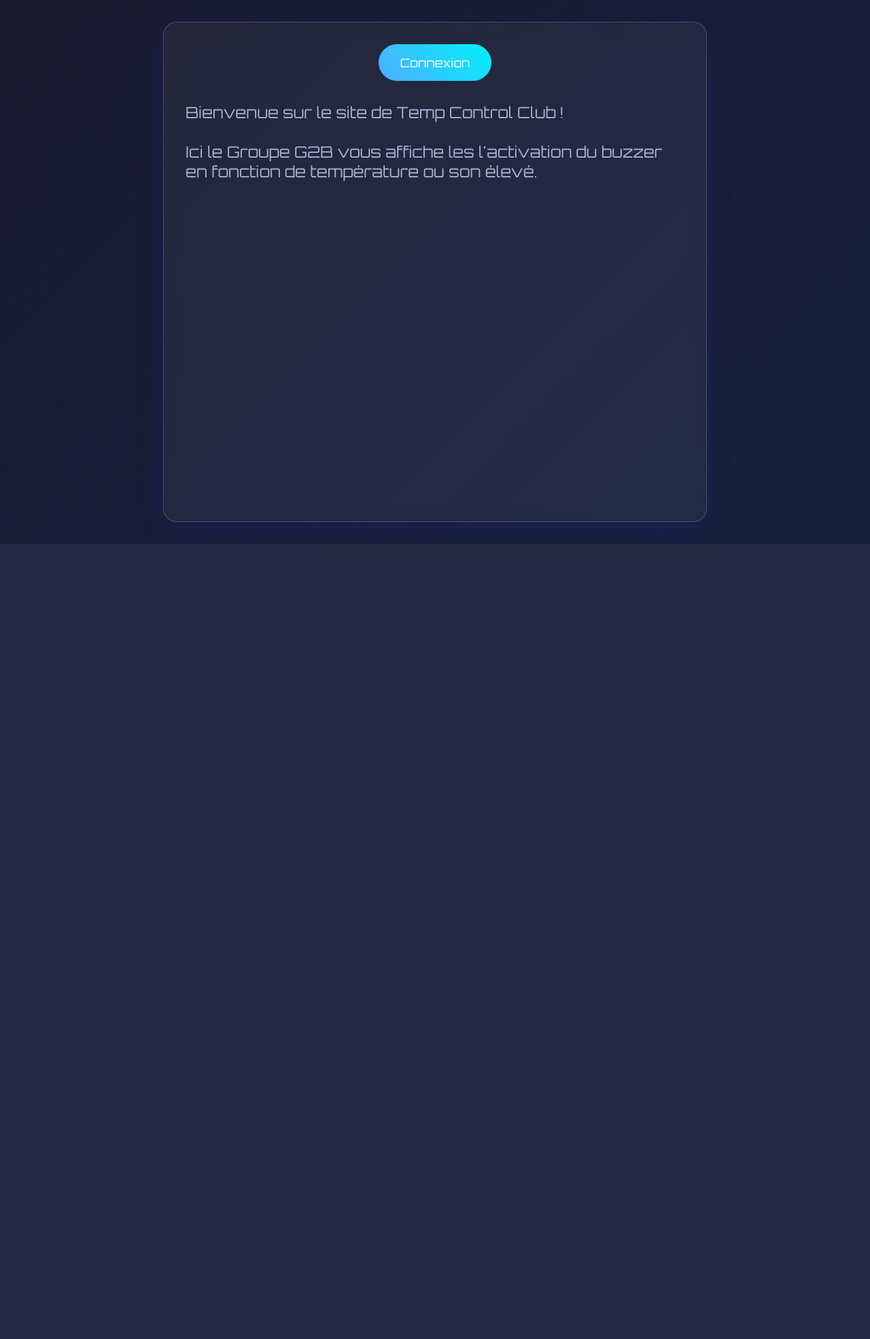
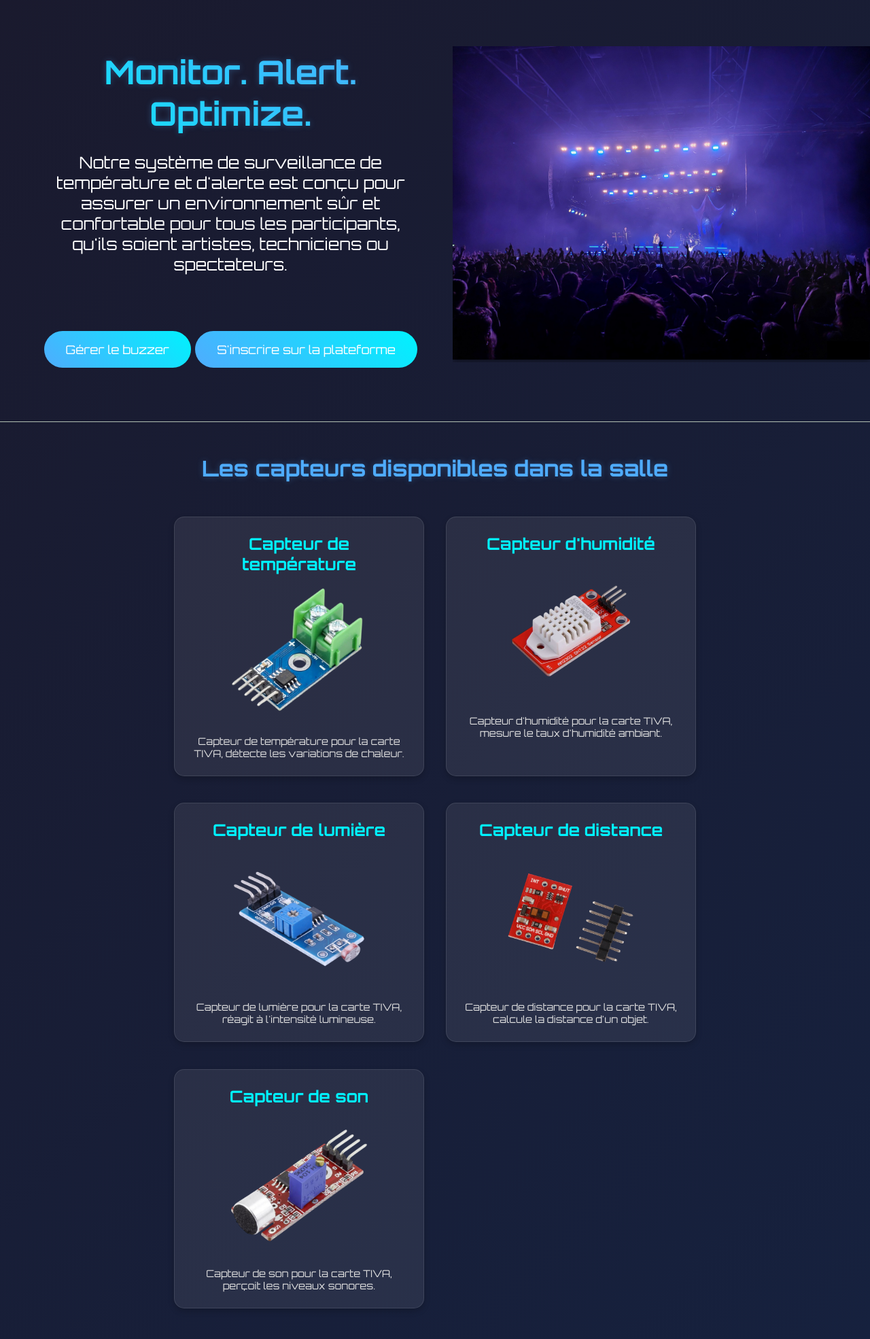
Before and after one commit to Arthur-Boutin/APP_COMMUN_G2B, a PHP site: page /views/main.html in a window 1280 px wide. Shown: the whole page at 68% size. Before the commit the page ends 800 px from the top, so only its background shows below. Run offline with PHP 8.4, Linux system fonts and the light colour scheme.

Commit message:
Alexandre (#6)
* bouton de connexion

* Changement Main

* Ajout des CGU et mentions légales

* màj page d'accueil

* fix img

---------

Co-authored-by: Morgane Breton <morgane4478@gmail.com>

```diff
--- a/assets/css/style.css
+++ b/assets/css/style.css
@@ -100,6 +124,69 @@ header {
 .main-navigation ul {
     /* Les styles existants pour la navigation sont bons */
     /* gap: 0.8rem 1.5rem; -- Peut être ajusté pour l'esthétique dans la barre */
+}
+
+.container-policy, .container-legal-notices, .main-container {
+    width: 60%;
+    max-width: inherit;
+}
+
+.container-policy .section, .container-legal-notices .section {
+    margin: 4% 0;
+}
+
+.main-container {
+    width:100%;
+}
+
+.hero-container {
+    min-height: 80vh !important;
+    width: 100%;
+    display: flex;
+    flex-direction: row;
+    margin-top: -1.5%;
+    justify-content: space-between;
+    align-items: center;
+    border-bottom: #B1BFB2 0.5px solid;
+}
+
+.main-left-side {
+    font-size: 1.5em;
+    text-align: center;
+    margin-bottom: 40px;
+    margin-left: 5%;
+    width: 43%;
+}
+
+.intro-section {
+    margin-bottom: 15%;
+    padding-top: 10%;
+}
+
+.intro-section h1 {
+    font-size: 2em;
+    margin-bottom: 5%;
+}
+
+.intro-section p {
+    font-size: 1.5rem;
+}
+
+.image-section-main {
+    overflow: hidden;
+}
+
+.image-section-main img {
+    width: 48vw;
+    filter: drop-shadow(0 2px 4px rgba(0, 0, 0, 0.5));
+}
+
+.title-capteur-section {
+    margin-bottom: 4% !important;
+}
+
+.header-content{
+    border: 1px solid rgba(255, 255, 255, 0.1);
 }
 
 h1 {
@@ -115,11 +202,6 @@ h1 {
 .subtitle {
     color: #a8b2d1;
     font-size: 1.1rem;
-}
-
-.login-section {
-    text-align: center;
-    margin-bottom: 2rem;
 }
 
 .login-btn {
@@ -357,3 +439,64 @@ footer {
         margin-bottom: 1.5rem;
     }
 }
+
+.capteur-section {
+    margin-top: 3rem;
+    text-align: center;
+}
+
+.capteur-section h2 {
+    font-size: 2rem;
+    margin-bottom: 2rem;
+    color: #4facfe;
+    text-shadow: 0 0 10px rgba(79, 172, 254, 0.3);
+}
+
+.capteur-content {
+    display: grid;
+    grid-template-columns: 1fr 1fr;
+    justify-content: center;
+    gap: 2rem;
+    width: 60%;
+    margin: 2rem auto 3%;
+}
+
+.left-column, .right-column {
+    display: flex;
+    flex-direction: column;
+    gap: 2rem;
+}
+
+.sensor-item {
+    background: rgba(255, 255, 255, 0.08);
+    padding: 1.5rem;
+    border-radius: 15px;
+    box-shadow: 0 4px 10px rgba(0, 0, 0, 0.2);
+    border: 1px solid rgba(255, 255, 255, 0.1);
+    text-align: center;
+    transition: transform 0.3s ease, box-shadow 0.3s ease;
+    margin-bottom: 2%;
+}
+
+.sensor-item:hover {
+    transform: translateY(-5px);
+    box-shadow: 0 8px 20px rgba(79, 172, 254, 0.6);
+}
+
+.sensor-item h3 {
+    font-size: 1.5rem;
+    color: #00f2fe;
+    margin-bottom: 1rem;
+}
+
+.sensor-item img {
+    max-width: 200px;
+    height: auto;
+    margin-bottom: 1rem;
+    border-radius: 8px;
+}
+
+.sensor-item p {
+    font-size: 0.9rem;
+    color: #e0e0e0;
+}
--- a/views/components/footer.html
+++ b/views/components/footer.html
@@ -2,8 +2,8 @@
     <div class="footer-content">
         <p>&copy; <?php echo date("Y"); ?> Temp Control Club - G2B. Tous droits réservés.</p>
         <p>
-            <a href="mentions_legales.html">Mentions Légales</a> |
-            <a href="politique_confidentialite.html">Politique de Confidentialité</a>
+            <a href="../controllers/legal-notices.php">Mentions Légales</a> |
+            <a href="../controllers/confidentiality-policy.php">Politique de Confidentialité</a>
         </p>
     </div>
 </footer>
--- a/views/main.html
+++ b/views/main.html
@@ -5,23 +5,70 @@
     <meta content="width=device-width, initial-scale=1.0" name="viewport"/>
     <title>Temp Control Club</title>
     <link href="../assets/css/style.css" rel="stylesheet"/>
-    <link href="https://fonts.googleapis.com/css2?family=Orbitron:wght@400;700&display=swap" rel="stylesheet" />
-    <link rel="icon" href="../assets/images/logo.ico" type="icon"/>
+    <link href="https://fonts.googleapis.com/css2?family=Orbitron:wght@400;700&display=swap" rel="stylesheet"/>
+    <link href="../assets/images/logo.ico" rel="icon" type="icon"/>
 </head>
 <body>
-<div class="container">
-    <main>
-        <div class="login-section">
-            <a href="../controllers/log-in.php">
-                <button class="login-btn">Connexion</button>
-            </a>
+<div class="main-container">
+    <div class="hero-container">
+        <div class="main-left-side">
+            <div class="intro-section">
+                <h1>Monitor. Alert. Optimize.</h1>
+                <p>
+                    Notre système de surveillance de température et d'alerte est conçu pour assurer un environnement sûr
+                    et confortable pour tous les participants, qu'ils soient artistes, techniciens ou spectateurs.
+                </p>
+            </div>
+
+            <div class="button-div">
+                <?php if (isset($_SESSION['username'])): ?>
+
+                <button class="login-btn" onclick="location.href = 'buzzer-management.php'">Gérer le buzzer</button>
+
+                <?php else : ?>
+
+                <button class="login-btn" onclick="location.href = 'sign-up.php'">S'inscrire sur la plateforme</button>
+
+                <?php endif; ?>
+            </div>
         </div>
 
-        <p class="subtitle" style="font-size: 23px">
-            Bienvenue sur le site de Temp Control Club ! <br/><br/>
-            Ici le Groupe G2B vous affiche les l'activation du buzzer en fonction
-            de température ou son élevé.
-        </p>
+        <div class="image-section-main">
+            <img alt="Salle de concert" src="../assets/images/concert-hall.jpg">
+        </div>
+    </div>
+
+    <main>
+        <div class="capteur-section">
+            <h2 class="title-capteur-section">Les capteurs disponibles dans la salle</h2>
+            <div class="capteur-content">
+                <div class="sensor-item">
+                    <h3>Capteur de température</h3>
+                    <img alt="Capteur de température" src="../assets/images/temp_sensor.png">
+                    <p>Capteur de température pour la carte TIVA, détecte les variations de chaleur.</p>
+                </div>
+                <div class="sensor-item">
+                    <h3>Capteur d'humidité</h3>
+                    <img alt="Capteur d'humidité" src="../assets/images/humidity_sensor.png">
+                    <p>Capteur d'humidité pour la carte TIVA, mesure le taux d'humidité ambiant.</p>
+                </div>
+                <div class="sensor-item">
+                    <h3>Capteur de lumière</h3>
+                    <img alt="Capteur de lumière" src="../assets/images/light_sensor.png">
+                    <p>Capteur de lumière pour la carte TIVA, réagit à l'intensité lumineuse.</p>
+                </div>
+                <div class="sensor-item">
+                    <h3>Capteur de distance</h3>
+                    <img alt="Capteur de distance" src="../assets/images/distance_sensor.png">
+                    <p>Capteur de distance pour la carte TIVA, calcule la distance d'un objet.</p>
+                </div>
+                <div class="sensor-item">
+                    <h3>Capteur de son</h3>
+                    <img alt="Capteur de son" src="../assets/images/sound_sensor.png">
+                    <p>Capteur de son pour la carte TIVA, perçoit les niveaux sonores.</p>
+                </div>
+            </div>
+        </div>
     </main>
 </div>
 </body>
```
Also changed, not shown: other parts of assets/css/style.css (+27 -3 lines), controllers/confidentiality-policy.php (added, +11 -0 lines), controllers/legal-notices.php (added, +11 -0 lines), views/confidentiality-policy.html (added, +76 -0 lines), views/legal-notices.html (added, +62 -0 lines), assets/images/concert-hall.jpg (added), assets/images/distance_sensor.png (added), assets/images/humidity_sensor.png (added), assets/images/light_sensor.png (added), assets/images/sound_sensor.png (added), assets/images/temp_sensor.png (added), controllers/buzzer-management.php (line endings or trailing spaces).
